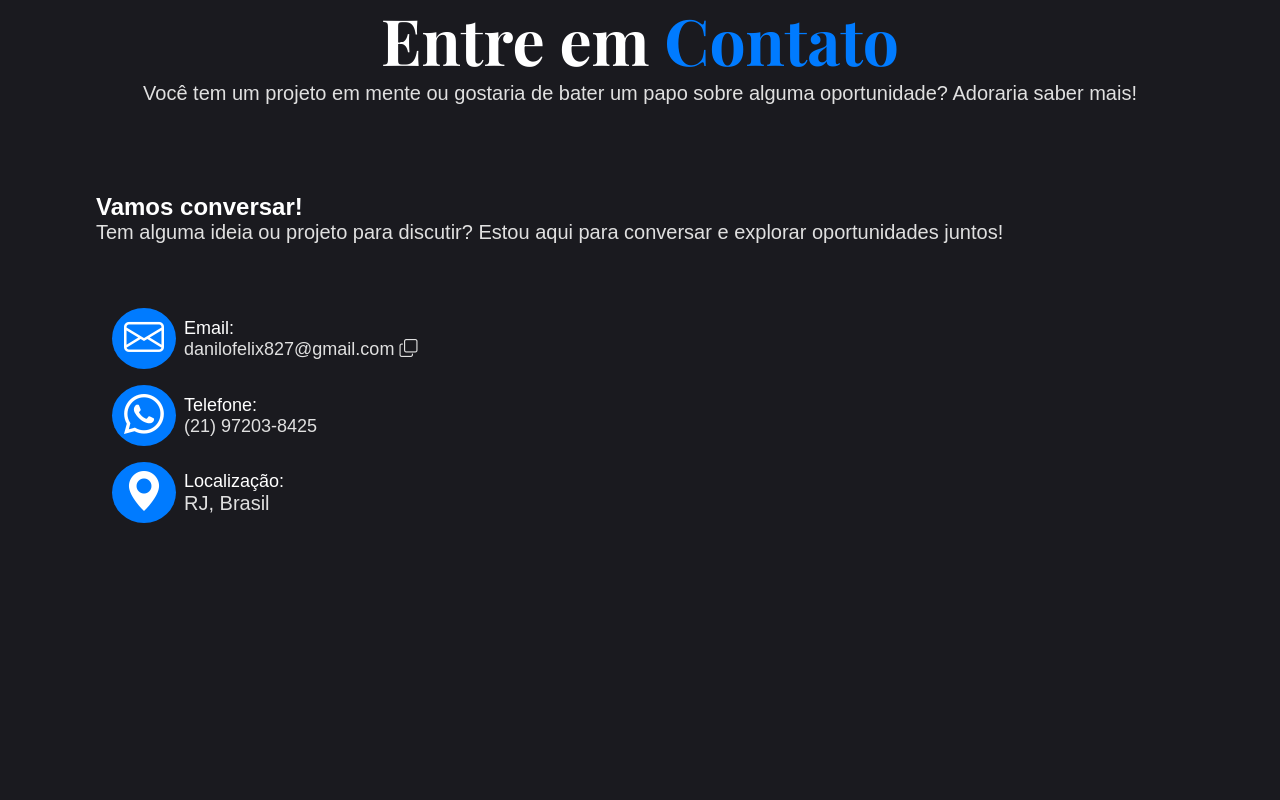
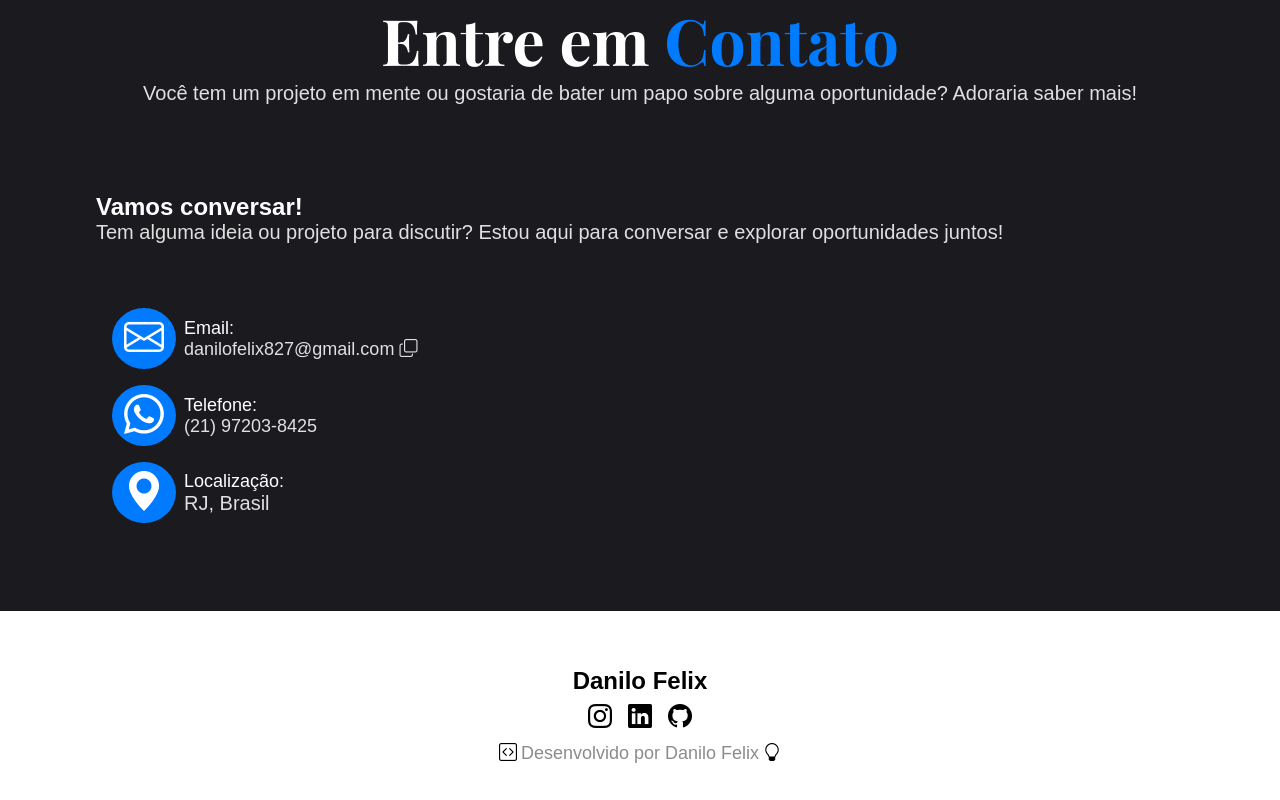
Before and after one commit to Danilo302/My-Portfolio, a React (Create React App) app: page / in a window 1280 px wide. Shown: the part 3279-4079 px from the top of the page. Before the commit the page ends 3854 px from the top, so only its background shows below. Built offline with nearby package versions, Linux system fonts and the light colour scheme; a web font is replaced by a local one.

Commit message:
criação do footer

```diff
--- a/src/App.tsx
+++ b/src/App.tsx
@@ -6,6 +6,7 @@ import About from './containers/About'
 import Projects from './containers/Projects'
 import Skills from './containers/Skills'
 import Contact from './containers/Contact'
+import Footer from './components/Footer'
 
 function App() {
   useEffect(() => {
@@ -32,6 +33,7 @@ function App() {
         <Skills />
         <Contact />
       </Container>
+      <Footer />
     </>
   )
 }
--- a/src/components/Cards/styles.ts
+++ b/src/components/Cards/styles.ts
@@ -13,10 +13,10 @@ export const Card = styled.div`
   border-radius: 12px;
   padding: 2rem;
   box-shadow: 0 4px 6px rgba(0, 0, 0, 0.1);
-  transition: all 0.3s ease;
+  transition: all 0.1s ease;
   text-align: center;
 
-  &:hover {
+  &&:hover {
     transform: translateY(-5px);
     box-shadow: 0 10px 20px rgba(0, 0, 0, 0.1);
   }
--- /dev/null
+++ b/src/components/Footer/index.tsx
@@ -0,0 +1,31 @@
+import { Subtitle } from '../../styles'
+import { FooterContainer, LinkName, LinksIcon, TextFooter } from './styles'
+
+const Footer = () => {
+  return (
+    <FooterContainer>
+      <Subtitle>Danilo Felix</Subtitle>
+      <div>
+        <LinksIcon href="#">
+          <i className="bi bi-instagram" />
+        </LinksIcon>
+        <LinksIcon href="#">
+          <i className="bi bi-linkedin" />
+        </LinksIcon>
+        <LinksIcon href="#">
+          <i className="bi bi-github" />
+        </LinksIcon>
+      </div>
+
+      <TextFooter>
+        <i className="bi bi-code-square" />
+        <p>
+          Desenvolvido por <LinkName>Danilo Felix</LinkName>
+        </p>
+        <i className="bi bi-lightbulb" />
+      </TextFooter>
+    </FooterContainer>
+  )
+}
+
+export default Footer
--- /dev/null
+++ b/src/components/Footer/styles.ts
@@ -0,0 +1,40 @@
+import styled from 'styled-components'
+
+export const FooterContainer = styled.footer`
+  padding: 32px;
+  text-align: center;
+  background-color: #fff;
+  color: #000000;
+`
+export const LinksIcon = styled.a`
+  margin: 8px;
+  font-size: 24px;
+  color: #000000;
+  display: inline-block;
+  transition: all 0.3s ease;
+
+  &:hover {
+    transform: scale(1.2);
+    color: #007bff;
+  }
+`
+export const TextFooter = styled.div`
+  justify-content: center;
+  align-items: center;
+  display: flex;
+  font-size: 18px;
+
+  p {
+    color: rgb(140, 140, 139);
+    margin: 4px;
+  }
+`
+export const LinkName = styled.a`
+  font-weight: bold
+  transition: all 0.3s ease;
+  cursor: pointer;
+
+  &:hover {
+    border-bottom: solid 2px #007bff;
+  }
+`
--- a/src/containers/Contact/index.tsx
+++ b/src/containers/Contact/index.tsx
@@ -1,28 +1,17 @@
-import { useState } from 'react'
 import { Title, Text, Subtitle } from '../../styles'
-import {
-  ContactConatiner,
-  Content,
-  IconContact,
-  InfoName,
-  ItensContact,
-  LinksContact,
-  ListContact
-} from './styles'
+import * as S from './styles'
 
 const Contact = () => {
   const email = 'danilofelix827@gmail.com'
-  const [message, setMessage] = useState(false)
 
   const copiarEmail = () => {
     navigator.clipboard
       .writeText(email)
-      .then(() => setMessage(true))
       .catch((err) => console.error('Falha ao copiar:', err))
   }
 
   return (
-    <ContactConatiner>
+    <S.ContactConatiner>
       <Title>
         Entre em <span>Contato</span>
       </Title>
@@ -30,55 +19,55 @@ const Contact = () => {
         Você tem um projeto em mente ou gostaria de bater um papo sobre alguma
         oportunidade? Adoraria saber mais!
       </Text>
-      <Content>
+      <S.Content>
         <Subtitle>Vamos conversar!</Subtitle>
         <Text>
           Tem alguma ideia ou projeto para discutir? Estou aqui para conversar e
           explorar oportunidades juntos!
         </Text>
-        <ListContact>
-          <ItensContact>
-            <IconContact>
+        <S.ListContact>
+          <S.ItensContact>
+            <S.IconContact>
               <i className="bi bi-envelope" />{' '}
-            </IconContact>
+            </S.IconContact>
             <div>
-              <InfoName>Email:</InfoName>
+              <S.InfoName>Email:</S.InfoName>
               <div>
-                <LinksContact onClick={copiarEmail}>
+                <S.LinksContact onClick={copiarEmail}>
                   danilofelix827@gmail.com <i className="bi bi-copy"></i>
-                </LinksContact>
+                </S.LinksContact>
               </div>
             </div>
-          </ItensContact>
-          <ItensContact>
-            <IconContact>
+          </S.ItensContact>
+          <S.ItensContact>
+            <S.IconContact>
               <i className="bi bi-whatsapp" />
-            </IconContact>
+            </S.IconContact>
             <div>
               <div>
-                <InfoName>Telefone:</InfoName>
+                <S.InfoName>Telefone:</S.InfoName>
               </div>
-              <LinksContact
+              <S.LinksContact
                 href="https://wa.me/5521972038425"
                 target="_blank"
                 rel="noopener noreferrer"
               >
                 (21) 97203-8425
-              </LinksContact>
+              </S.LinksContact>
             </div>
-          </ItensContact>
-          <ItensContact>
-            <IconContact>
+          </S.ItensContact>
+          <S.ItensContact>
+            <S.IconContact>
               <i className="bi bi-geo-alt-fill" />
-            </IconContact>
+            </S.IconContact>
             <div>
-              <InfoName>Localização:</InfoName>
+              <S.InfoName>Localização:</S.InfoName>
               <Text>RJ, Brasil</Text>
             </div>
-          </ItensContact>
-        </ListContact>
-      </Content>
-    </ContactConatiner>
+          </S.ItensContact>
+        </S.ListContact>
+      </S.Content>
+    </S.ContactConatiner>
   )
 }
 
--- a/src/containers/Contact/styles.ts
+++ b/src/containers/Contact/styles.ts
@@ -3,6 +3,7 @@ import styled from 'styled-components'
 export const ContactConatiner = styled.section`
   text-align: center;
   padding: 36px;
+  margin-bottom: 36px;
 `
 export const Content = styled.div`
   text-align: start;
```
